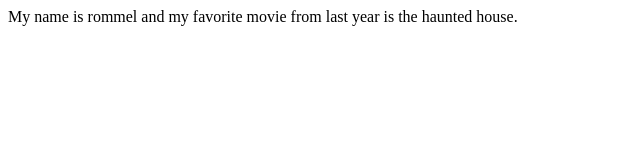
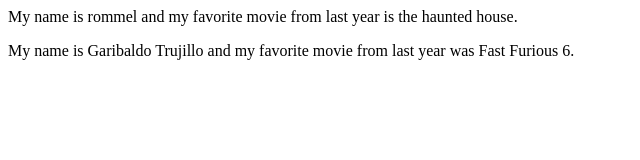
Before and after one commit to blackthunda11/Basic_git, a plain HTML site: page Index.html in a window 1280 px wide. Shown: the whole page, without its empty margins (0-640 px from the left). Drawn offline with Linux system fonts and the light colour scheme.

Commit message:
added my stuff

```diff
--- a/Index.html
+++ b/Index.html
@@ -3,6 +3,7 @@
 <title>class work</title>
 <body>
 <p>My name is rommel  and my favorite movie from last year is the haunted house.</p>
+<p>My name is Garibaldo Trujillo and my favorite movie from last year was Fast Furious 6.</p>
 </body>
 
 
```
